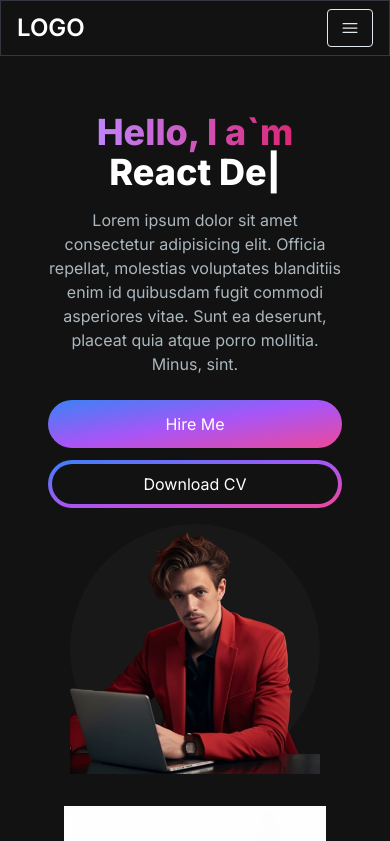
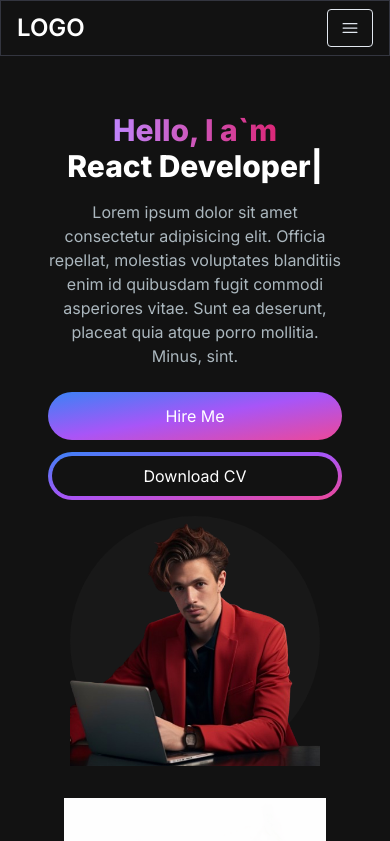
Before and after one commit to Arag0rn/My-Portfolio, a Next.js app: page / in a window 390 px wide. Shown: the top 841 px of the page. Built offline with nearby package versions, Linux system fonts and the light colour scheme.

Commit message:
Update HeroSection.jsx

```diff
--- a/src/app/components/HeroSection.jsx
+++ b/src/app/components/HeroSection.jsx
@@ -26,7 +26,7 @@
     <section>
         <div className='grid grid-cols-1 lg:grid-cols-12'>
             <div className='col-span-7 place-self-center text-center sm:text-left'>
-                <h1 className="text-white mb-4 text-4xl sm:text-5xl lg:text-6xl font-extrabold">
+                <h1 className="text-white mb-4 text-3xl sm:text-5xl lg:text-6xl font-extrabold">
                  <span className='text-transparent bg-clip-text bg-gradient-to-r from-purple-400 to-pink-600'> Hello, I a`m{" "} </span>
                  <br></br>
                  <TypeAnimation
@@ -44,7 +44,7 @@
 
       ]}
       wrapper="span"
-      speed={50}
+      speed={30}
       repeat={Infinity}
     />
                   </h1>
```
